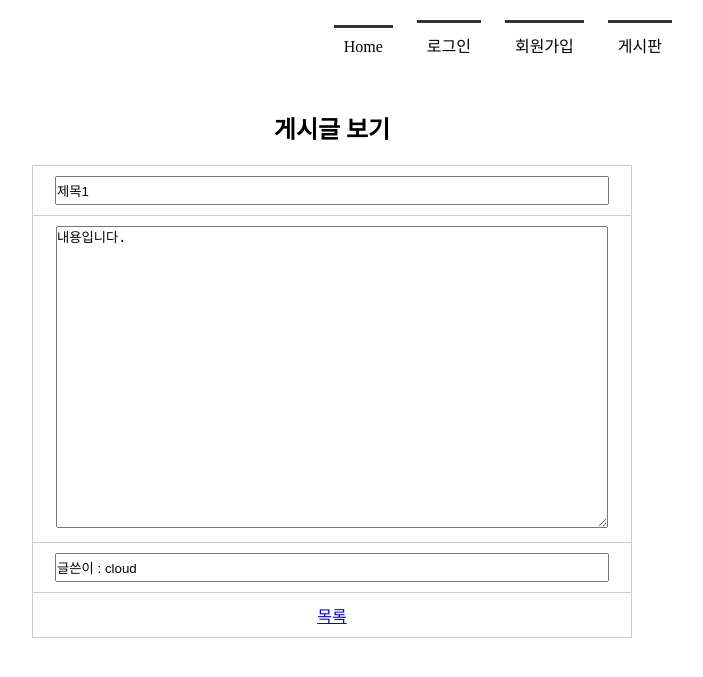
After one commit to sugu2100/mamber, a Flask app: page /board_view/1/ in a window 1280 px wide. The commit adds this page. Shown: the top 677 px of the page, without its empty margins (308-1011 px from the left). Run offline with Flask 2, Linux system fonts and the light colour scheme; data comes from the database, SQL or seed files in the repository; both versions use the stored data as it was after the commit.

Commit message:
board_view

```diff
--- a/app.py
+++ b/app.py
@@ -158,4 +158,15 @@ def writing():
     else:
         return render_template('writing.html')
 
+# 게시글 상세보기
+@app.route('/board_view/<int:bno>/')
+def board_view(bno):
+    conn = getconn()
+    cur = conn.cursor()
+    sql = "SELECT * FROM board WHERE bno = %s" % (bno)
+    cur.execute(sql)
+    rs = cur.fetchone()
+    conn.close()
+    return render_template('board_view.html', rs=rs)
+
 app.run(debug=True)
--- a/static/css/style.css
+++ b/static/css/style.css
@@ -53,6 +53,10 @@ section .tbl_edit input[type='submit']{width: 100px; height: 30px}
 section .tbl_edit input[type='reset']{width: 100px; height: 30px}
 
 /* boardlist 스타일 */
+section .tbl_bo_list{width:700px; margin:0 auto;}
+section .tbl_bo_list tr td:nth-child(2){text-align:left;}
+section .tbl_bo_list a{text-decoration:none; color:#000;}
+section .tbl_bo_list a:hover{text-decoration:underline;}
 section .btn_write{text-align: right; margin: 15px 200px;}
 section .btn_write input{padding: 10px 20px;}
 
@@ -62,3 +66,9 @@ section .writing input[type='text']{width: 550px; height: 30px}
 section .writing textarea{width: 550px; height: 300px;}
 section .writing input[type='submit'],
   [type='reset']{width: 100px; height: 30px;}
+
+/* board_view 스타일 */
+section .tbl_bo_view{width:600px; margin:0 auto;}
+section .tbl_bo_view input[type='text']{width:550px; height:25px;}
+section .tbl_bo_view textarea{width:550px; height:300px;}
+section .tbl_bo_view a{color:#00f;}
--- a/tbl_member.py
+++ b/tbl_member.py
@@ -59,6 +59,6 @@ def delete_member():   # 회원 정보 삭제
 
 #create_table()  #호출
 #drop_table()
-insert_member()
+# insert_member()
 #delete_member()
 select_member()
--- /dev/null
+++ b/templates/board_view.html
@@ -0,0 +1,45 @@
+<!DOCTYPE html>
+<html lang="ko">
+<head>
+    <meta charset="UTF-8">
+    <title>게시글 상세 보기</title>
+    <link rel="stylesheet" href="{{ url_for('static', filename='css/style.css') }}">
+</head>
+<body>
+    <div id="container">
+        {% include 'navbar.html' %}
+        <section>
+            <h1>게시글 보기</h1>
+            <table class="tbl_bo_view">
+                {% if rs %}
+                <tr>
+                    <td>
+                        <input type="text" name="title" value="{{ rs[1] }}" readonly>
+                    </td>
+                </tr>
+                <tr>
+                    <td>
+                        <textarea name="content" readonly>{{ rs[2] }}</textarea>
+                    </td>
+                </tr>
+                <tr>
+                    <td>
+                        <input type="text" name="mid" value="글쓴이 : {{ rs[4] }}" readonly>
+                    </td>
+                </tr>
+                <tr>
+                    <td colspan="2">
+                        <a href="{{ url_for('boardlist') }}">목록</a>
+                        {% if session['userID'] == rs[4] %}
+                        <a href="#">수정</a>
+                        <a href="#">삭제</a>
+                        {% endif %}
+                    </td>
+                </tr>
+                {% endif %}
+            </table>
+        </section>
+    </div>
+
+</body>
+</html>
--- a/templates/boardlist.html
+++ b/templates/boardlist.html
@@ -10,14 +10,14 @@
         {% include 'navbar.html' %}
         <section>
             <h1>게시글 목록</h1>
-            <table>
+            <table class="tbl_bo_list">
                 <tr>
                     <th>번호</th><th>제목</th><th>작성일</th><th>글쓴이</th>
                 </tr>
                 {% for i in rs %}
                 <tr>
                     <td>{{ i[0] }}</td>
-                    <td>{{ i[1] }}</td>
+                    <td><a href="{{ url_for('board_view', bno=i[0] ) }}">{{ i[1] }}</a></td>
                     <td>{{ i[3] }}</td>
                     <td>{{ i[4] }}</td>
                 </tr>
--- a/templates/writing.html
+++ b/templates/writing.html
@@ -7,6 +7,12 @@
 </head>
 <body>
     <div id="container">
+        {% if not session['userID'] %}
+        <script>
+            alert('로그인이 필요합니다');
+            location.href = '/login/'
+        </script>
+        {% endif %}
         {% include 'navbar.html' %}
         <section>
             <h1>게시글 쓰기</h1>
```
Also changed, not shown: memberdb.db.
